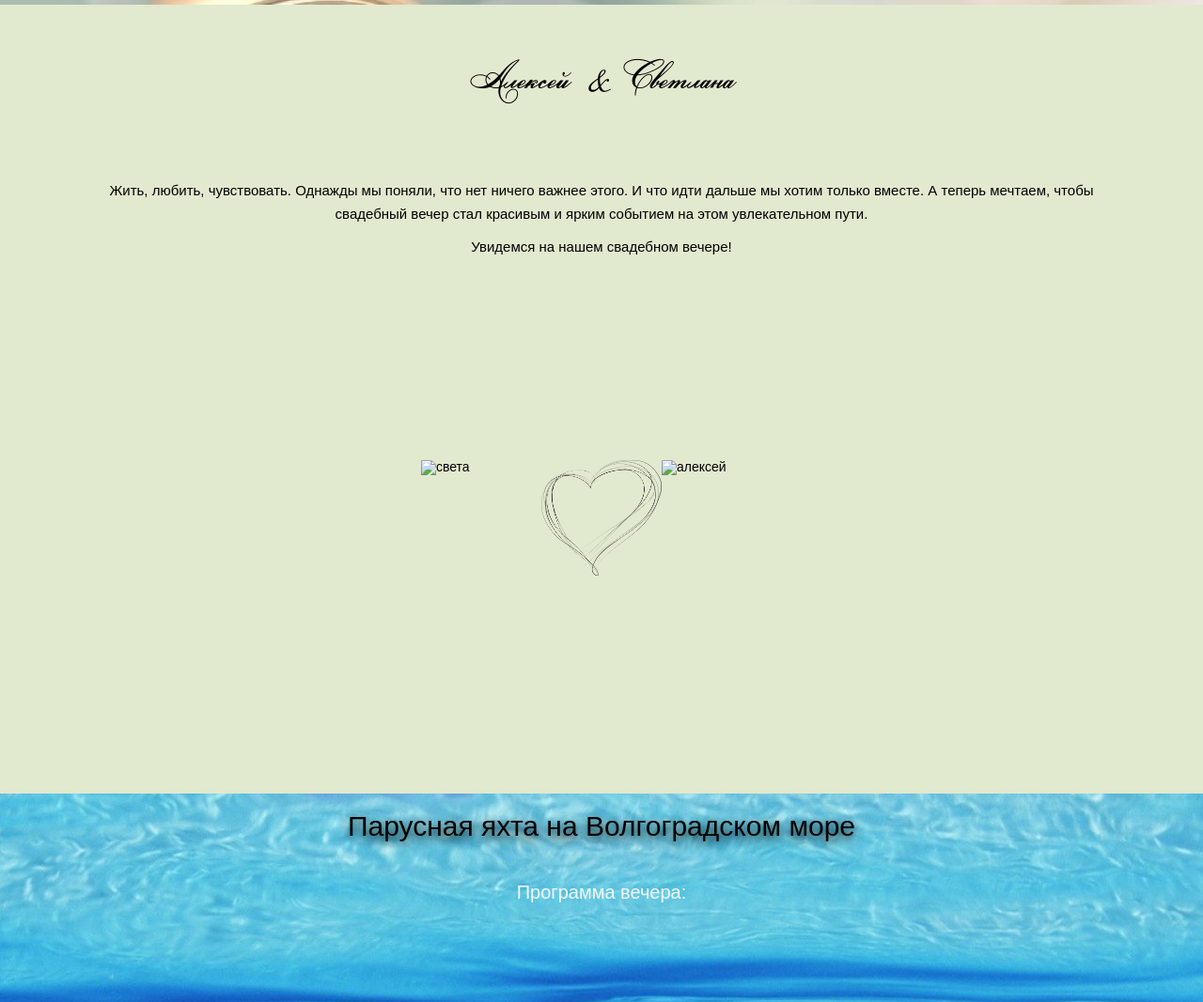
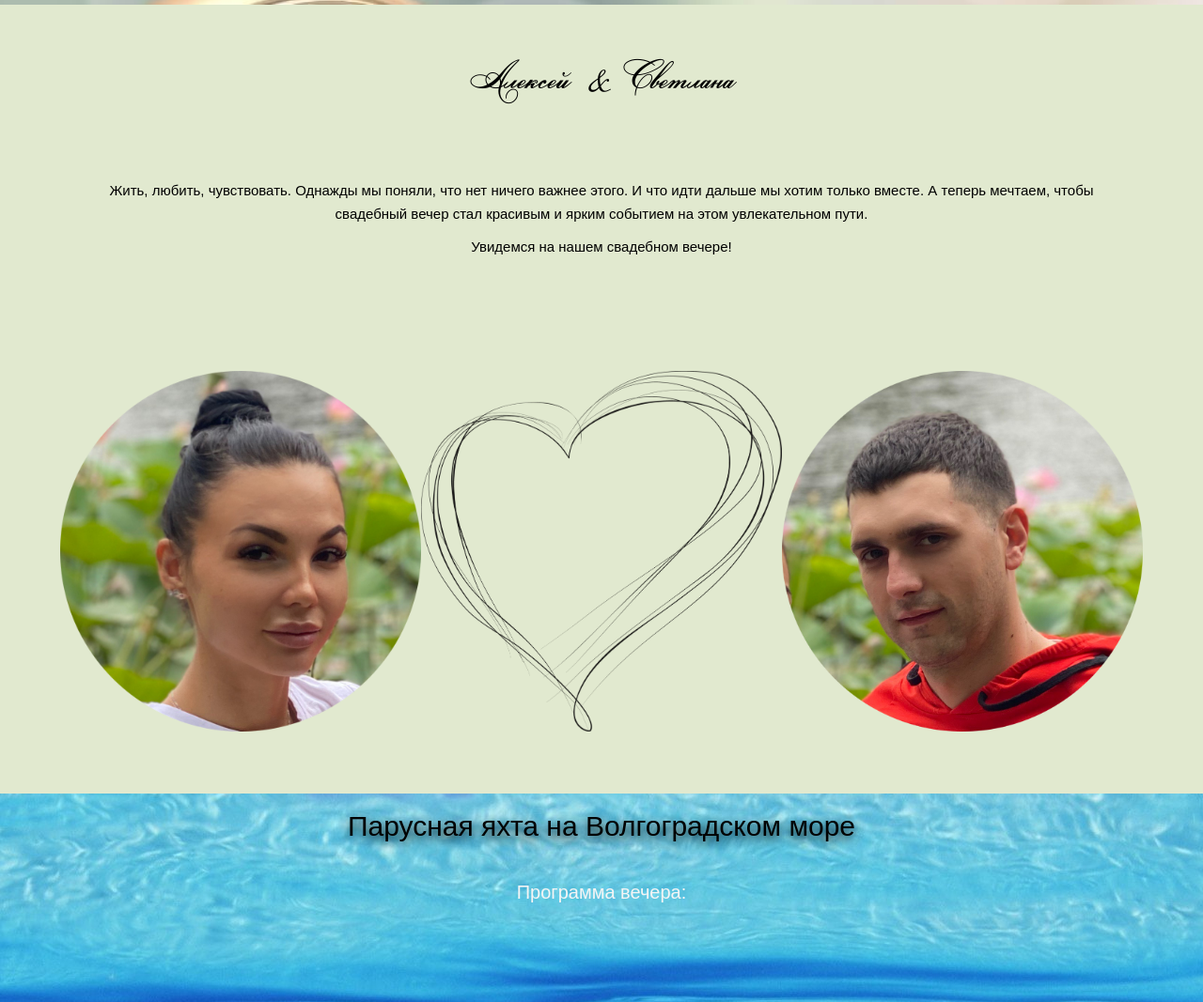
Before and after one commit to burdin777/priglosyahta, a plain HTML site: page src/index.html in a window 1280 px wide. Shown: the part 1685-2752 px from the top of the page at 94% size. Drawn offline with Linux system fonts and the light colour scheme.

Commit message:
Add files via upload

```diff
--- a/src/css/style.css
+++ b/src/css/style.css
@@ -166,10 +166,13 @@ nav {
 .fotoMi {
     display: flex;
     justify-content: center;
-    padding-top: 220px;
+    padding-top: 125px;
 }
 .fotoMi img {
-    width: 10%;
+    width: 30%;
+}
+.fotoVkruge {
+
 }
 
 .mesto {
--- a/src/index.html
+++ b/src/index.html
@@ -75,9 +75,9 @@
                 <p>Жить, любить, чувствовать. Однажды мы поняли, что нет ничего важнее этого. И что идти дальше мы хотим только вместе. А теперь мечтаем, чтобы свадебный вечер стал красивым и ярким событием на этом увлекательном пути.</p>
                 <h1>Увидемся на нашем свадебном вечере!</h1>
                 <div class="fotoMi">
-                    <img class="fotoVkruge" src="" alt="света">
+                    <img class="fotoVkruge" src="../src/img/Sveta.png" alt="света">
                     <img src="../src/img/serdce2.png" alt="сердечко">
-                    <img class="fotoVkruge" src="" alt="алексей">
+                    <img class="fotoVkruge" src="../src/img/Alex.png" alt="алексей">
                 </div>
             </section>
         </div>
```
Also changed, not shown: src/img/Alex.png (added), src/img/Sveta.png (added).
